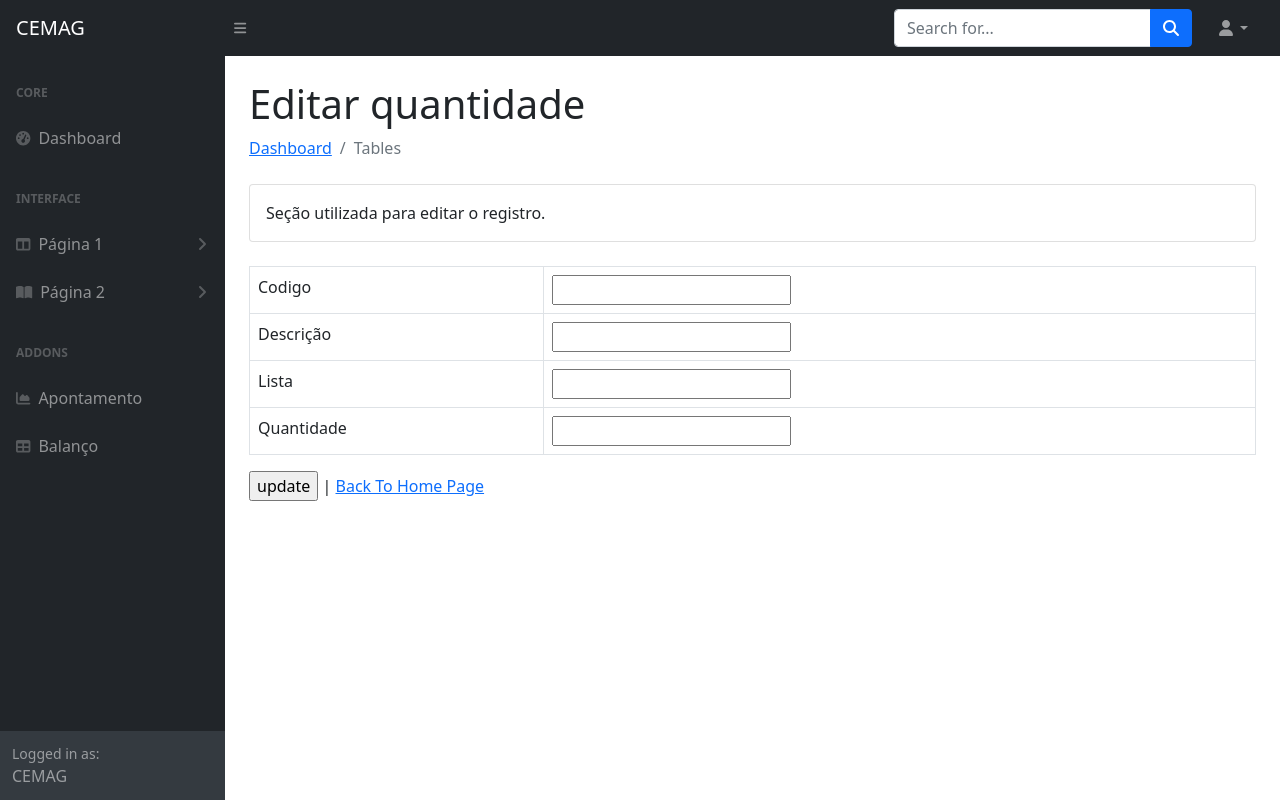
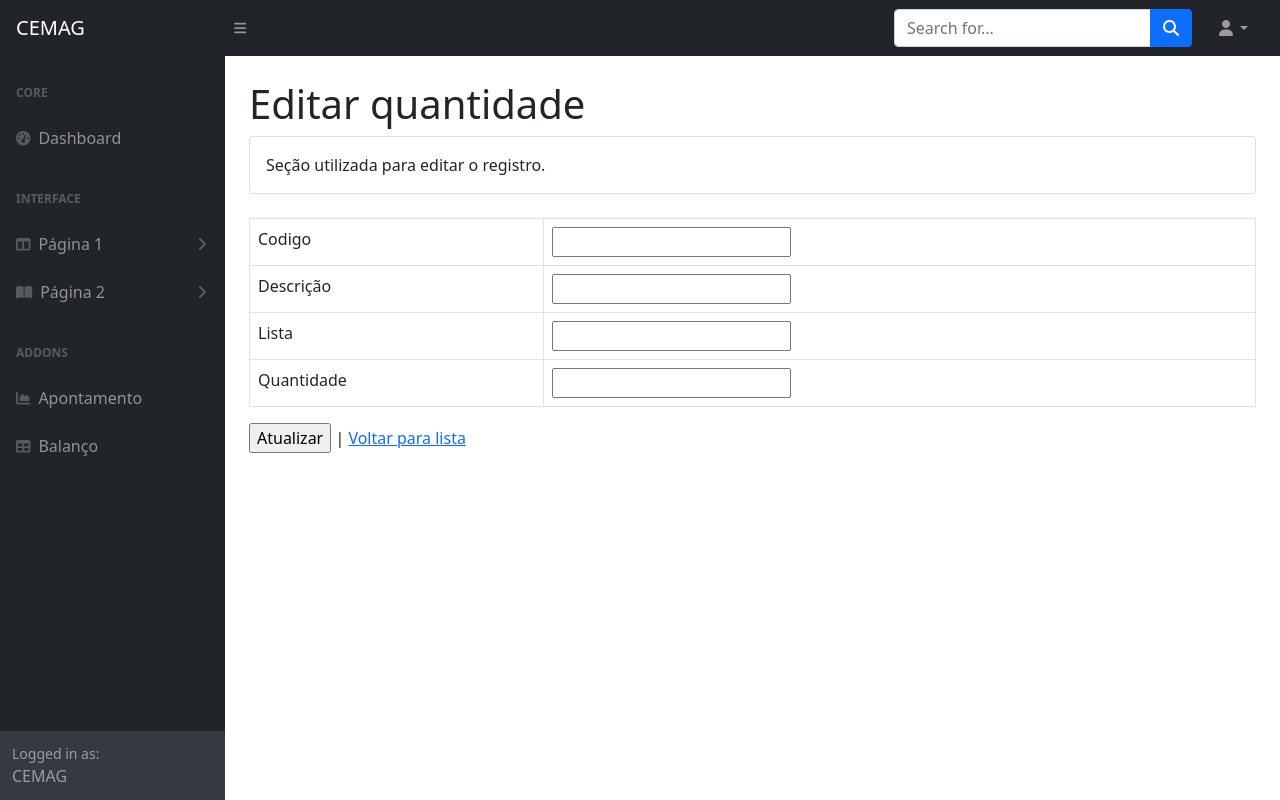
Before and after one commit to Cemag-pcp/inventario, a Django app: template paginas/templates/edit.html in a window 1280 px wide. Run offline with Django 4.2, Linux system fonts and the light colour scheme; the template is opened without the code that fills it, so the values that code supplies are empty; some libraries are stand-ins or nearby versions.

Commit message:
nome de botões

```diff
--- a/paginas/templates/edit.html
+++ b/paginas/templates/edit.html
@@ -113,10 +113,6 @@
                 <main>
                     <div class="container-fluid px-4">
                         <h1 class="mt-4">Editar quantidade</h1>
-                        <ol class="breadcrumb mb-4">
-                            <li class="breadcrumb-item"><a href="index.html">Dashboard</a></li>
-                            <li class="breadcrumb-item active">Tables</li>
-                        </ol>
                         <div class="card mb-4">
                             <div class="card-body">
                                 Seção utilizada para editar o registro.
@@ -143,7 +139,7 @@
                                 <td><input type="text" name="qt" value="{{tb_balanco.qt}}"></td>
                             </tr>
                         </table>
-                        <input type="submit" value="update"/> | <a href="{% url 'tables' %}">Back To Home Page</a>
+                        <input type="submit" value="Atualizar"/> | <a href="{% url 'tables' %}">Voltar para lista</a>
                             {% if messages %}
                             {% for message in messages %}
                             <h3 class="mb-4" style="color: green;">{{message}}</h3>
--- a/paginas/templates/tables.html
+++ b/paginas/templates/tables.html
@@ -129,10 +129,10 @@
                                     <br>
                                     <label for="familia">Lista: </label>
                                     <br>
-                                    <input id="familia" type="text" name="familia" required=True value=""/>
+                                    <input id="familia" type="text" name="familia" required=True/>
                                 </table>
                                 <br>
-                                <button type="submit">Search</button>
+                                <button type="submit">Procurar</button>
                             </form>
                             </center>
 
```
